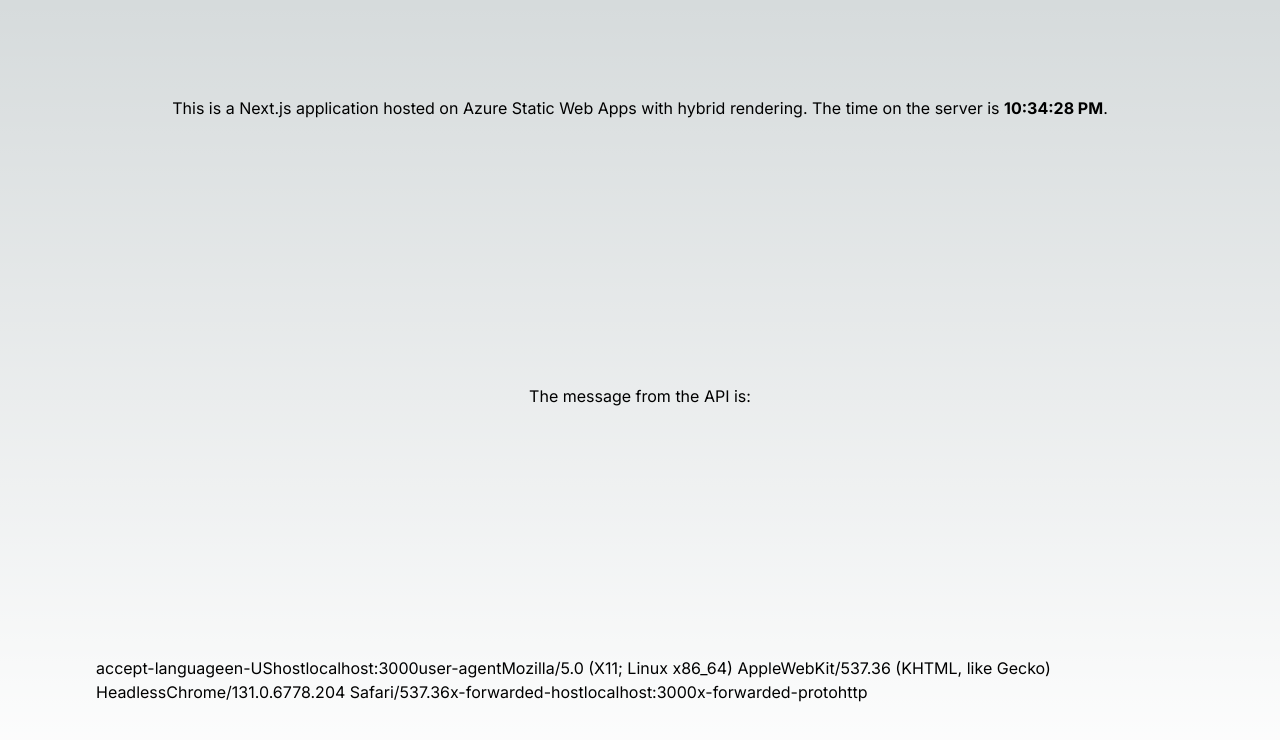
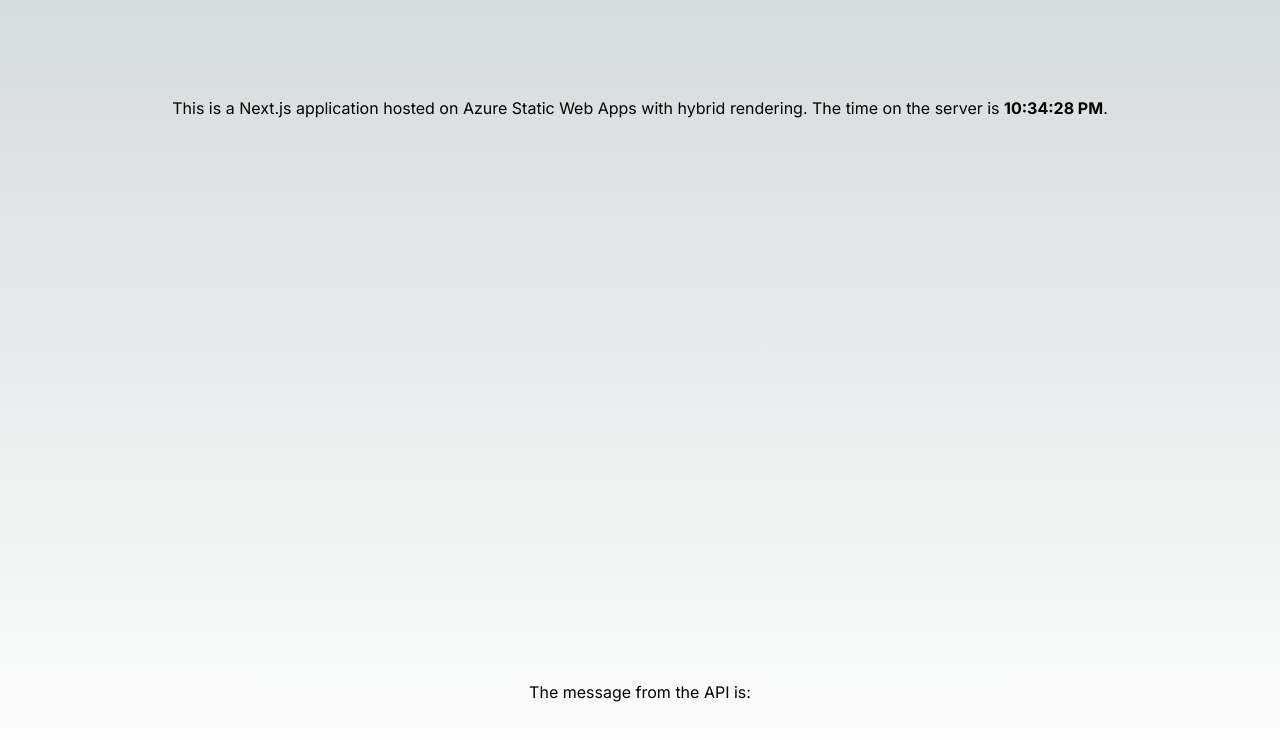
Before and after one commit to thomasgauvin/nextjs-hybrid-starter-test, a Next.js app: page / in a window 1280 px wide. Shown: the top 740 px of the page. Built offline with nearby package versions, Linux system fonts and the light colour scheme; no server answers.

Commit message:
add client principal to response

```diff
--- a/app/page.tsx
+++ b/app/page.tsx
@@ -4,7 +4,8 @@ import { headers } from 'next/headers'
 
 export default function Home() {
   noStore();
-  const headersList = headers()
+  const headersList = headers();
+  const clientPrincipal = atob(headersList.get('x-ms-client-principal') || '');
 
   const timeOnServer = new Date().toLocaleTimeString('en-US');
   return (
@@ -14,7 +15,7 @@ export default function Home() {
           hybrid rendering. The time on the server is <strong>{timeOnServer}</strong>.
       </div>
       <CurrentTimeFromAPI />
-      {headersList}
+      {clientPrincipal}
   </main>
   );
 }
```
